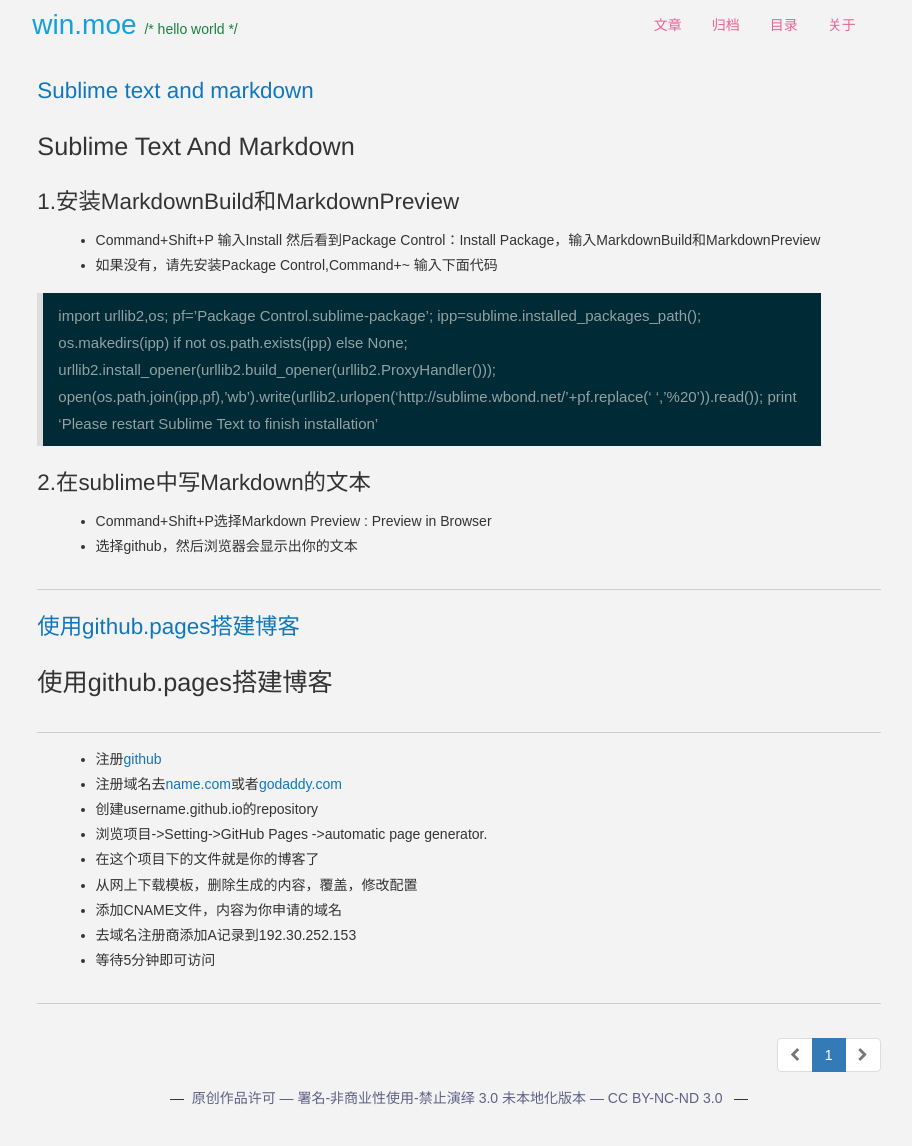
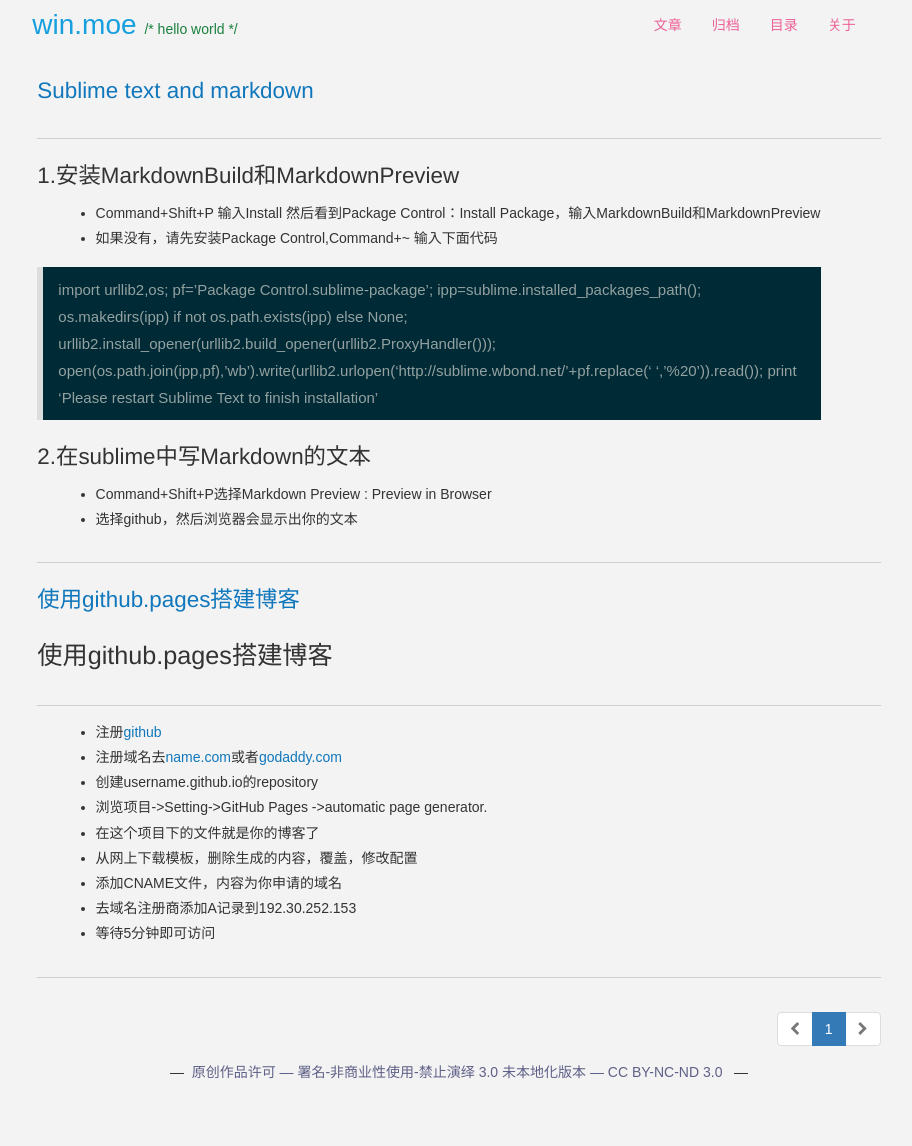
Before and after one commit to wentingwei/wentingwei.github.io, a Jekyll site: the page built from index.html, in a window 1280 px wide. Shown: the whole page, without its empty margins (181-1093 px from the left). Built offline with Jekyll 4.4.1, drawn with Linux system fonts in a browser that asks for light colours; nearby versions of some CDN libraries; the list of posts is cut into pages by our own code; after the commit the page ends 1120 px from its top, so only the background shows below that.

Commit message:
change format

```diff
--- a/_posts/2014-08-04-Sublime Text And Markdown.md
+++ b/_posts/2014-08-04-Sublime Text And Markdown.md
@@ -1,5 +1,4 @@
-#Sublime Text And Markdown
-
+------------
 ##1.安装MarkdownBuild和MarkdownPreview
 
  - Command+Shift+P 输入Install 然后看到Package Control：Install Package，输入MarkdownBuild和MarkdownPreview
```
